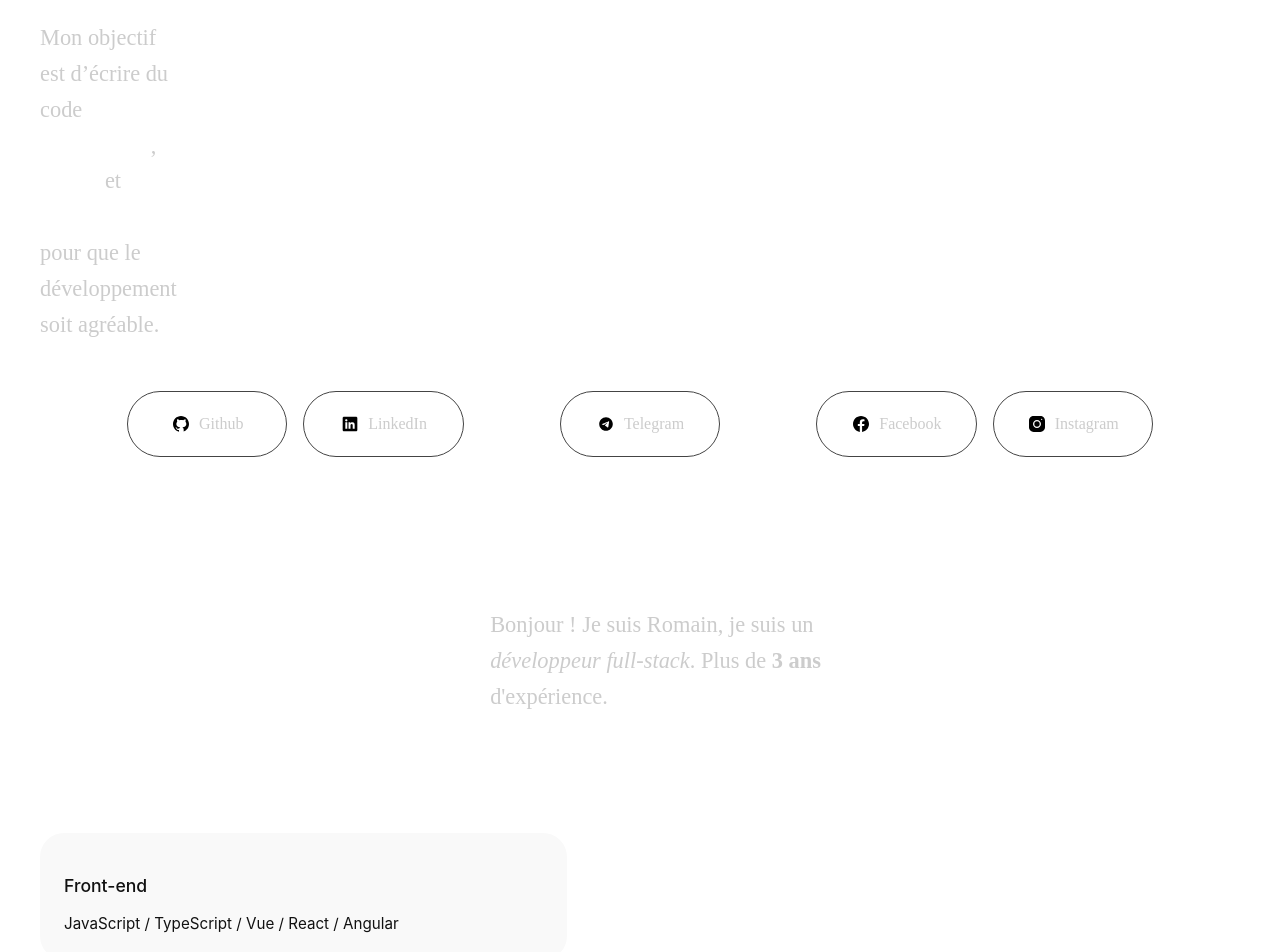
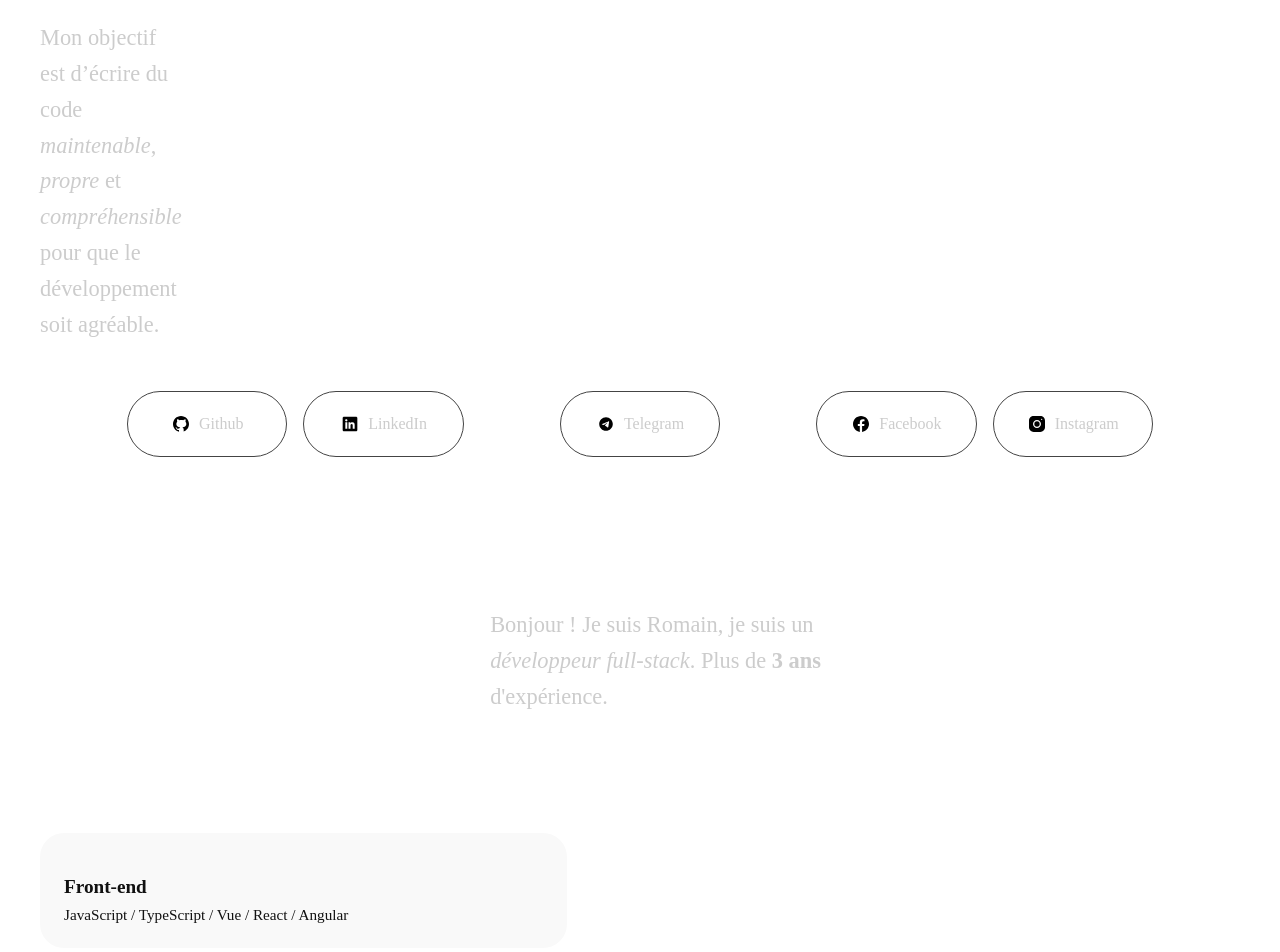
Before and after one commit to romainb82/portfolio, a Vue app: page / in a window 1280 px wide. Shown: the part 560-1512 px from the top of the page. Built offline with nearby package versions, Linux system fonts and the light colour scheme; the HTML template or start-up script is replaced by a standard one.

Commit message:
Coucou brad

```diff
--- a/package.json
+++ b/package.json
@@ -9,6 +9,7 @@
     "preview": "vite preview"
   },
   "dependencies": {
+    "sass": "^1.89.1",
     "vue": "^3.5.13",
     "vue-router": "^4.5.1"
   },
--- a/src/assets/css/about.css
+++ b/src/assets/css/about.css
@@ -83,8 +83,6 @@
   .tag-block.front {
     background-color: #f9f9f9;
     color: #111;
-    font-family: 'Inter', sans-serif;
-    font-weight: 400;
     padding: 1.5rem;
     border-radius: 1.5rem;
     border: none;
@@ -93,22 +91,14 @@
 
   .tag-block.front h3 {
     color: #111;
-    font-size: 1.1rem;
-    font-weight: 500;
-    margin-bottom: 1rem;
   }
 
   .tag-block.front p {
     color: #111;
-    font-size: 0.95rem;
-    line-height: 1.6;
-    margin: 0;
-    font-weight: 400;
   }
 
   .tag-block h3 {
     font-size: 1.2rem;
-    font-weight: 600;
     margin-bottom: 0.5rem;
     color: white;
   }
--- a/src/components/About.vue
+++ b/src/components/About.vue
@@ -1,11 +1,3 @@
-<script setup>
-import "@/assets/css/about.css"
-
-import { useI18n } from '@/i18n'
-
-const { t } = useI18n()
-</script>
-
 <template>
     <section class="about" id="about">
       <div class="about-container">
@@ -39,9 +31,9 @@ const { t } = useI18n()
                 </div>
             </div>
 
-            <div class="about-text tech">
+            <!-- <div class="about-text tech">
                 <p v-html="t.favoriteTech"></p>
-            </div>
+            </div> -->
           </div>
 
         <div class="about-photo">
@@ -50,3 +42,13 @@ const { t } = useI18n()
       </div>
     </section>
   </template>
+
+  <script setup>
+  import { useI18n } from '@/i18n'
+
+  const { t } = useI18n()
+  </script>
+
+  <style scoped lang='scss'>
+  @import url('@/assets/css/about.css')
+  </style>
--- a/src/components/Header.vue
+++ b/src/components/Header.vue
@@ -1,14 +1,3 @@
-<script setup>
-import "@/assets/css/header.css"
-import { useI18n } from '@/i18n'
-
-const { lang, t, setLang } = useI18n()
-
-const toggleLang = (selectedLang) => {
-  setLang(selectedLang) // Change la langue directement
-}
-</script>
-
 <template>
   <header>
     <nav class="header-nav">
@@ -41,3 +30,17 @@ const toggleLang = (selectedLang) => {
     </nav>
   </header>
 </template>
+
+<script setup>
+import { useI18n } from '@/i18n'
+
+const { lang, t, setLang } = useI18n()
+
+const toggleLang = (selectedLang) => {
+  setLang(selectedLang) // Change la langue directement
+}
+</script>
+
+<style scoped lang='scss'>
+@import url('@/assets/css/header.css')
+</style>
--- a/src/components/Presentation.vue
+++ b/src/components/Presentation.vue
@@ -1,11 +1,3 @@
-<script setup>
-import "@/assets/css/presentation.css"
-
-import { useI18n } from '@/i18n'
-
-const { t } = useI18n()
-</script>
-
 <template>
     <section class="hero">
         <div class="hero-text">
@@ -48,3 +40,13 @@ const { t } = useI18n()
         <!-- Mettre carousel ici -->
     </section>
 </template>
+
+<script setup>
+import { useI18n } from '@/i18n'
+
+const { t } = useI18n()
+</script>
+
+<style scoped lang='scss'>
+@import url('@/assets/css/presentation.css')
+</style>
--- a/src/components/Work.vue
+++ b/src/components/Work.vue
@@ -1,5 +1,6 @@
 <template>
 </template>
 
-<style setup>
+<style scoped lang='scss'>
+@import url('@/assets/css/work.css')
 </style>
```
Also changed, not shown: 1 other file (tests, documents, lock files or other folders).
